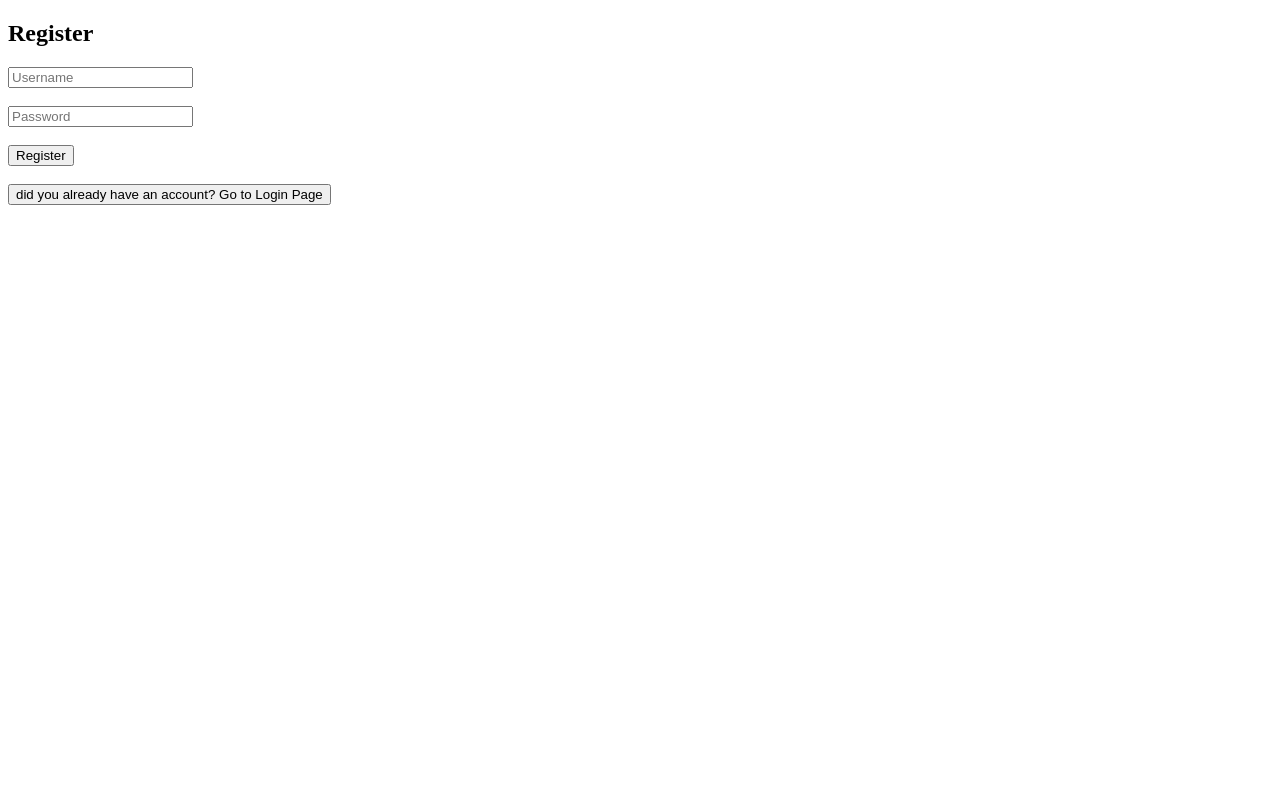
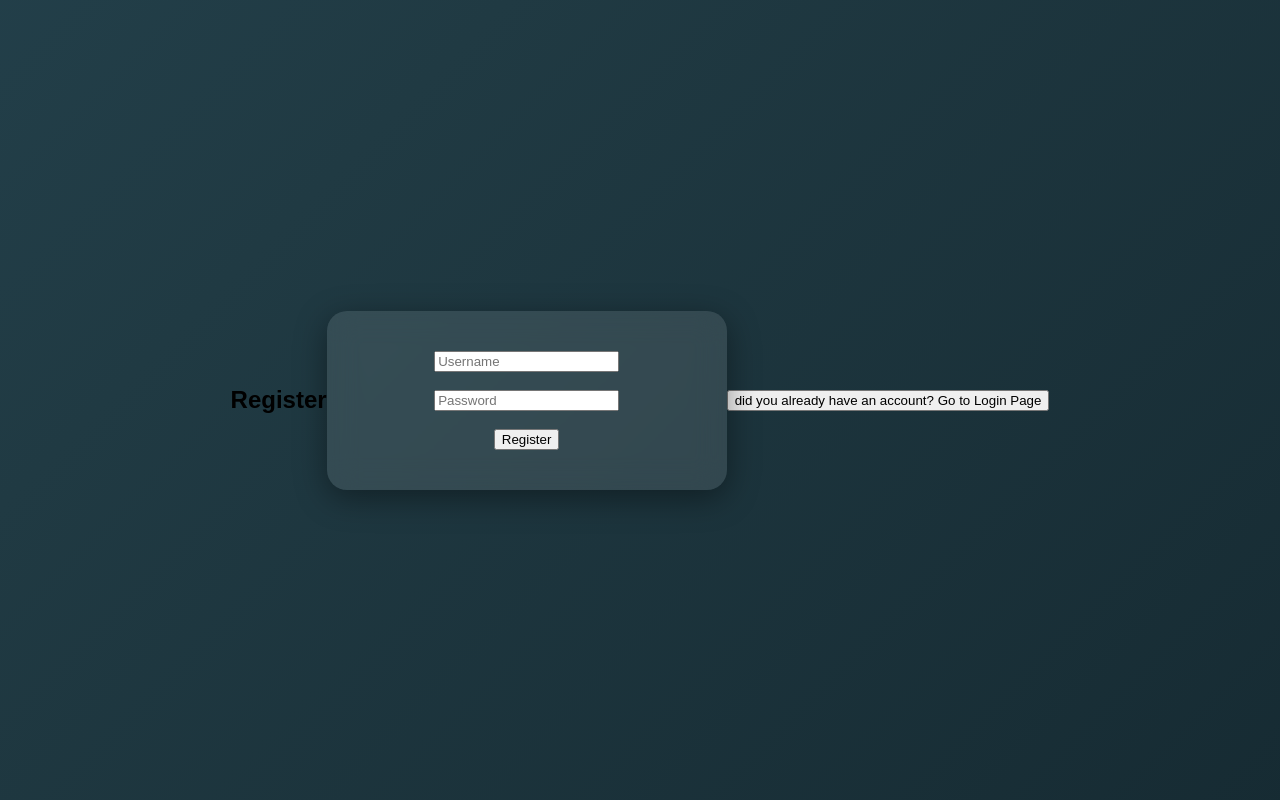
Before and after one commit to abcdefghijklmnopqrstuvwxy4z/study-planner, a website: page public/register.htm in a window 1280 px wide. Drawn offline with Linux system fonts and the light colour scheme.

Commit message:
adding css file for register

```diff
--- /dev/null
+++ b/public/css/register.css
@@ -0,0 +1,31 @@
+/* Animated Background */
+body {
+    margin: 0;
+    height: 100vh;
+    display: flex;
+    justify-content: center;
+    align-items: center;
+    font-family: 'Poppins', sans-serif;
+    background: linear-gradient(-45deg, #0f2027, #203a43, #2c5364, #1c1c3c);
+    background-size: 400% 400%;
+    animation: gradientBG 10s ease infinite;
+}
+
+/* Background Animation */
+@keyframes gradientBG {
+    0% { background-position: 0% 50%; }
+    50% { background-position: 100% 50%; }
+    100% { background-position: 0% 50%; }
+}
+
+/* Glass Effect Form */
+form {
+    backdrop-filter: blur(15px);
+    background: rgba(255, 255, 255, 0.1);
+    padding: 40px;
+    border-radius: 20px;
+    box-shadow: 0 8px 32px rgba(0,0,0,0.4);
+    text-align: center;
+    width: 320px;
+    animation: floatCard 4s ease-in-out infinite;
+}
--- a/public/register.htm
+++ b/public/register.htm
@@ -1,5 +1,8 @@
 <!DOCTYPE html>
 <html>
+  <head>
+    <link rel="stylesheet" href="css/register.css">
+</head>
 <body>
 
 <h2>Register</h2>
```
